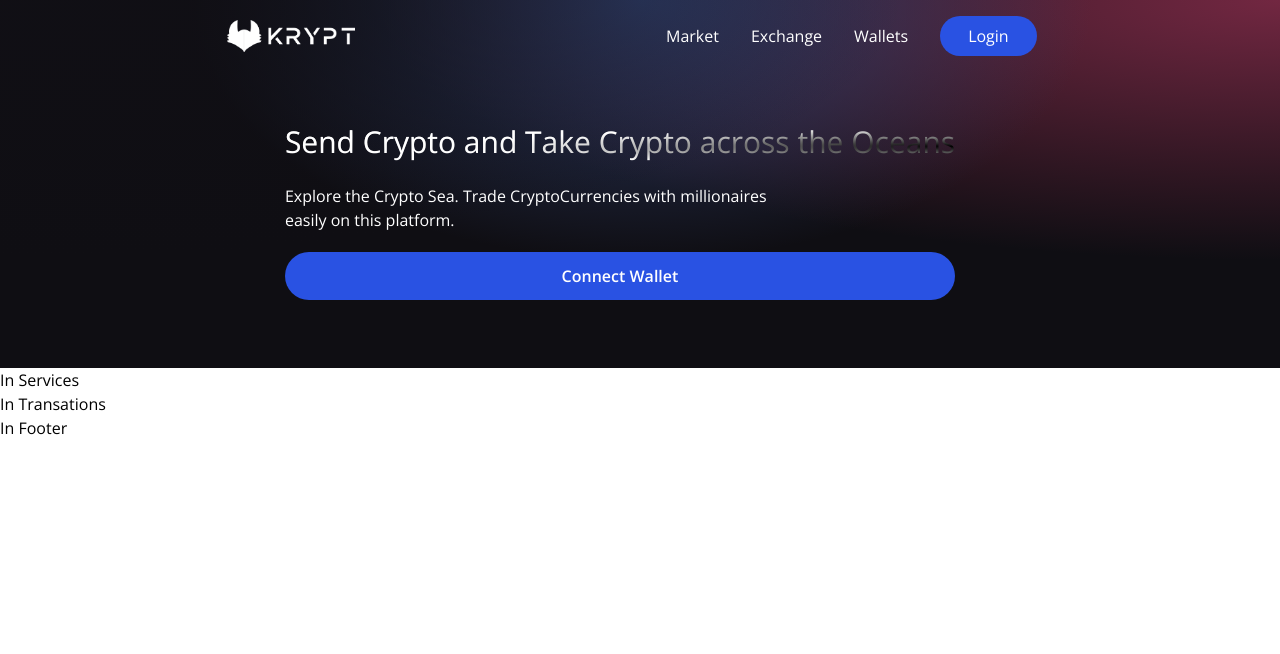
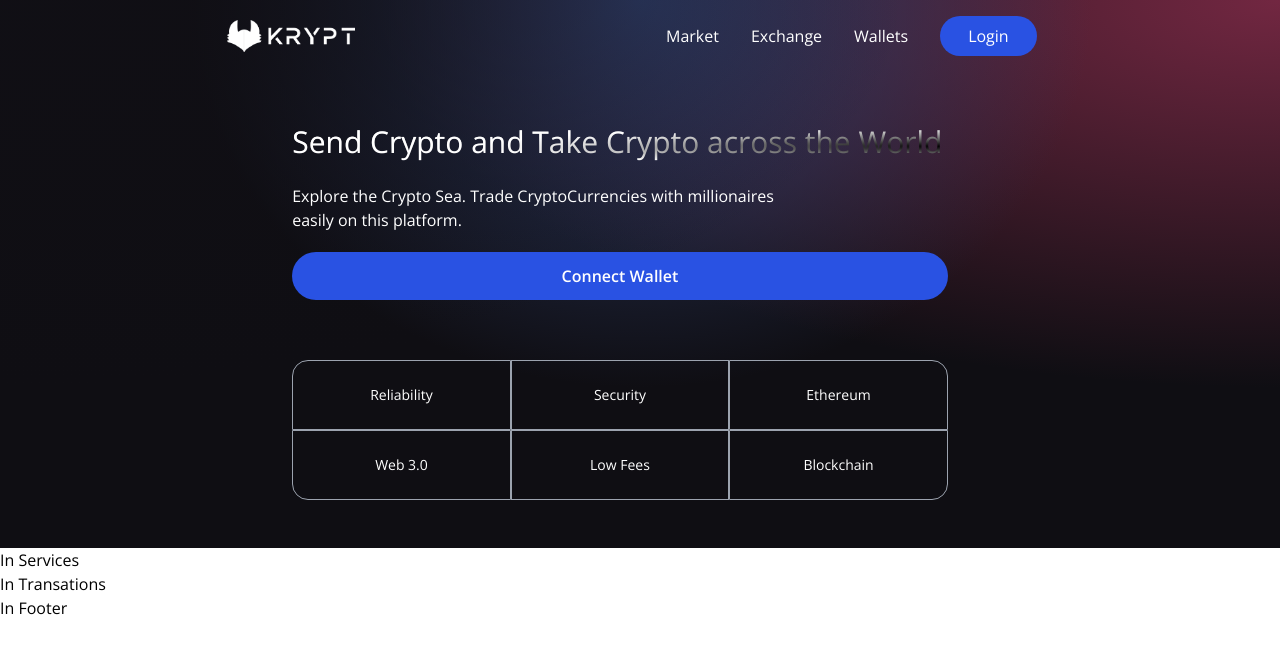
Before and after one commit to junaid-khurshid/web-3.0, a React (Vite) app in the folder client/: page / in a window 1280 px wide. Shown: the top 654 px of the page. Built offline with nearby package versions, Linux system fonts and the light colour scheme.

Commit message:
welcome page buttons added

```diff
--- a/client/src/components/WelcomePage.jsx
+++ b/client/src/components/WelcomePage.jsx
@@ -2,6 +2,8 @@ import { AiFillPlayCircle } from "react-icons/ai";
 import { SiEthereum } from "react-icons/si"
 import { BsInfoCircle } from "react-icons/bs"
 import { Loader } from ".";
+
+const commonStyles = "min-h-[70px] sm:px-0 px-2 sm:min-w-[120px] flex justify-center items-center border-[0.5px] border-gray-400 text-sm font-light text-white";
 
 const WelcomePage = () => {
     const connectWallet = () => {
@@ -9,11 +11,11 @@ const WelcomePage = () => {
     };
 
     return (
-        <di className="flex w-full justify-center items-center">
+        <div className="flex w-full justify-center items-center">
             <div className="flex md:flex=row flex-col items-start justify-between md: p-20 py-12 px-4">
                 <div className="flex flex-1 justify-start flex-col md:mr-10">
                     <h1 className="text-3xl sm-text-5xl text-white text-gradient py-1">
-                        Send Crypto and Take Crypto across the Oceans
+                        Send Crypto and Take Crypto across the World
                     </h1>
                     <p className="text-left mt-5 text-white font-light md: w-9/12 w-11/12 text-base">
                         Explore the Crypto Sea. Trade CryptoCurrencies with millionaires easily on this platform.
@@ -26,9 +28,26 @@ const WelcomePage = () => {
                             Connect Wallet
                         </p>
                     </button>
+                    <div className="grid sm:grid-cols-3 grid-cols-2 w-full mt-10">
+                        <div className={`rounded-tl-2xl ${commonStyles}`}>
+                            Reliability
+                        </div>
+                        <div className={commonStyles}>Security</div>
+                        <div className={`sm:rounded-tr-2xl ${commonStyles}`}>
+                            Ethereum
+                        </div>
+                        <div className={`sm:rounded-bl-2xl ${commonStyles}`}>
+                            Web 3.0
+                        </div>
+                        <div className={commonStyles}>Low Fees</div>
+                        <div className={`rounded-br-2xl ${commonStyles}`}>
+                            Blockchain
+                        </div>
+                    </div>
                 </div>
+
             </div>
-        </di>
+        </div>
     );
 }
 
```
